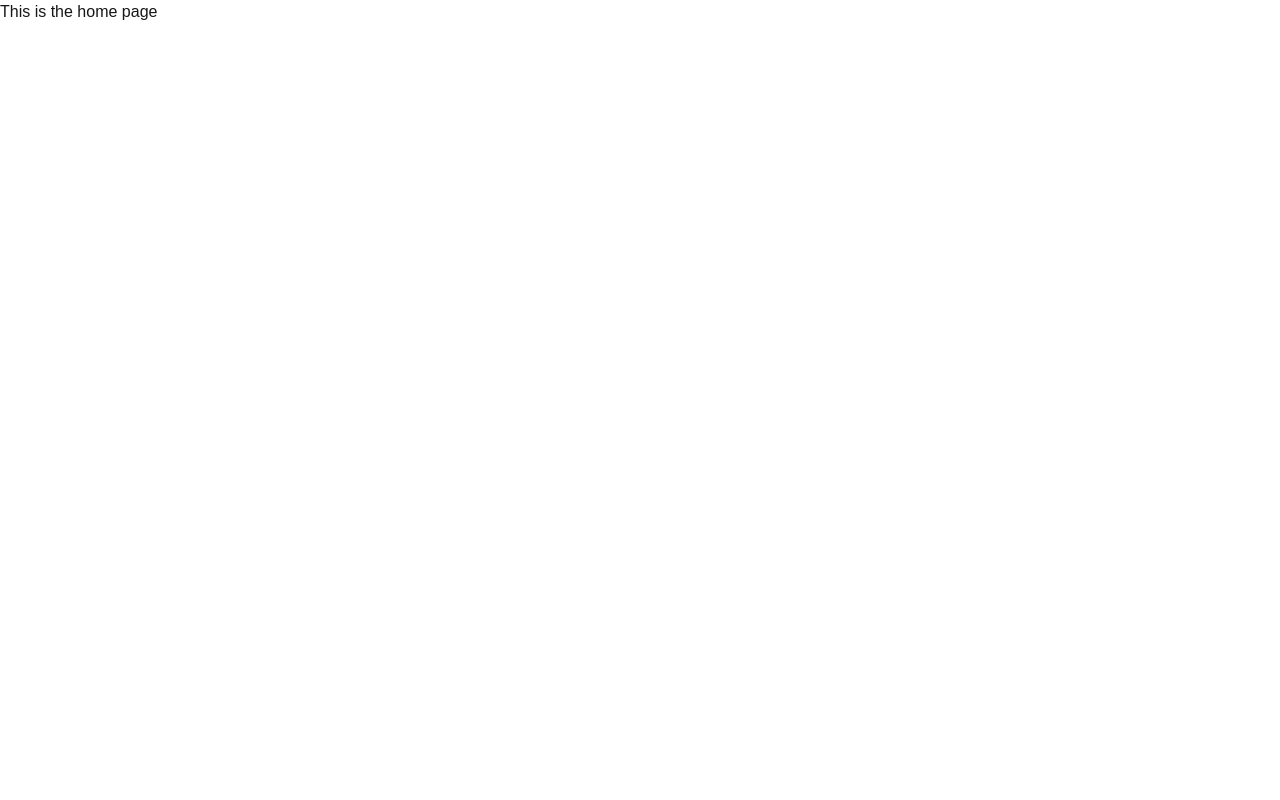
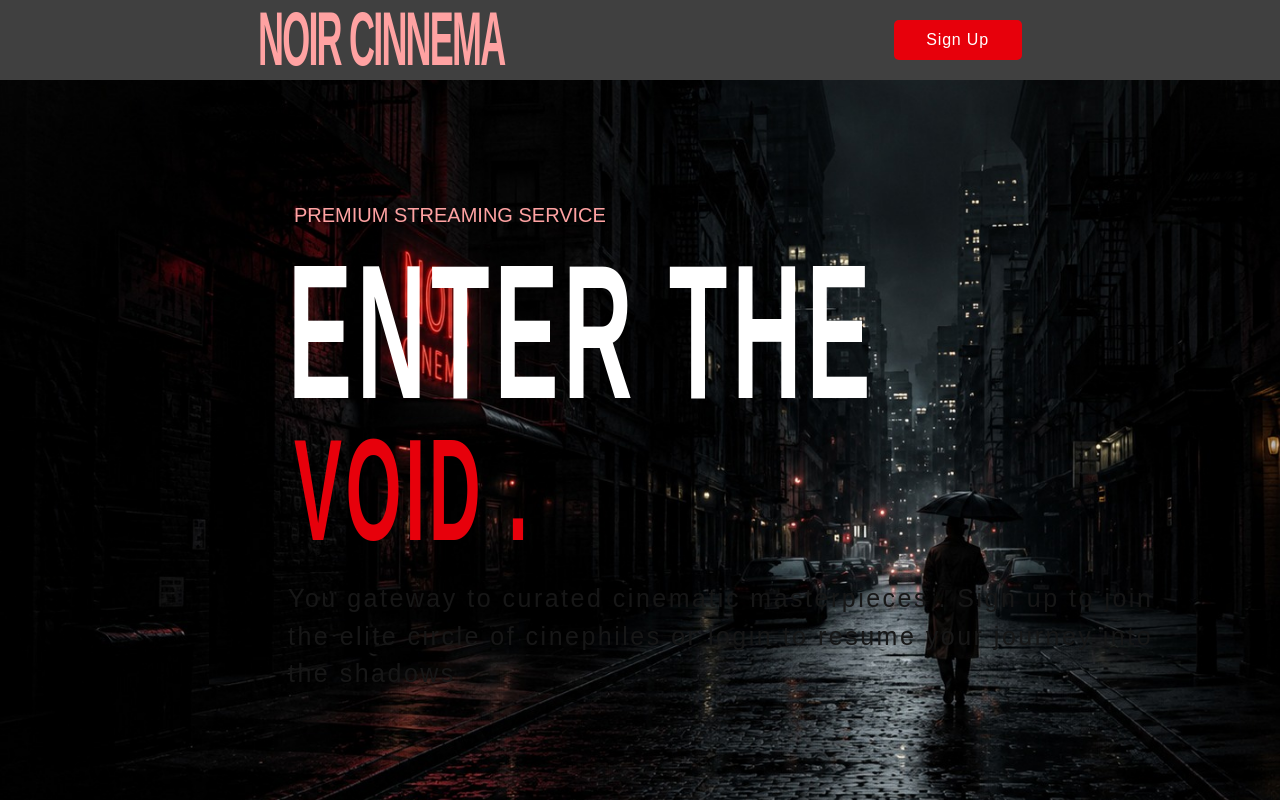
Before and after one commit to mrprofex/Team-Project-trail, a Next.js app in the folder frontend/: page / in a window 1280 px wide. Built offline with nearby package versions, Linux system fonts and the light colour scheme.

Commit message:
adding main landing page for the this website

```diff
--- a/frontend/app/page.tsx
+++ b/frontend/app/page.tsx
@@ -1,9 +1,47 @@
 import Image from "next/image";
-
+import bgImage from "../public/bg.png"
 export default function Home() {
   return (
-    <div>
-      This is the home page
+    <div className=" h-[100vh] w-[100vw] ">
+      <div className=" bg-neutral-700 h-[10vh] flex justify-center w-[100%] ">
+        <div className=" flex h-[10vh] w-[90%]  items-center justify-around ">
+          <span className=" select-none text-4xl tracking-tighter font-bold text-red-300 transform scale-y-[2.1] origin-center inline-block ">
+            NOIR CINNEMA
+          </span>
+          <button className=" rounded-[5px] text-white tracking-wider select-none bg-red-600 h-10 w-32  ">
+            Sign Up
+          </button>
+        </div>
+      </div>
+      <div className="relative h-[90vh] w-[100vw] overflow-y-hidden ">
+        <Image
+          src={bgImage}
+          alt="Background cover"
+          placeholder="blur"
+          quality={80}
+          fill
+          priority
+          className="object-cover object-center z-0"
+        />
+        <div className="absolute flex items-center flex-col  inset-0 z-20 h-[90vh] w-[100%]">
+          <div className=" w-[55%] relative top-30 flex flex-col gap-3.5 ">
+            <h1 className=" text-red-300 relative left-[6px] font-light text-[20px] ">
+              PREMIUM STREAMING SERVICE
+            </h1>
+            <h1 className=" relative top-10 text-8xl text-white transform scale-y-[2] origin-center font-bold tracking-wider">
+              ENTER THE
+            </h1>
+            <h1 className=" relative top-25 left-[6px] text-7xl text-red-600 transform scale-y-[2] origin-center font-bold tracking-wider">
+              VOID .
+            </h1>
+            <p className="w-[900px] md:text-[25px] tracking-widest relative top-35">
+              You gateway to curated cinematic masterpieces . Sign up to join
+              the elite circle of cinephiles or login to resume your journey
+              into the shadows
+            </p>
+          </div>
+        </div>
+      </div>
     </div>
   );
 }
```
Also changed, not shown: frontend/public/bg.png (added).
